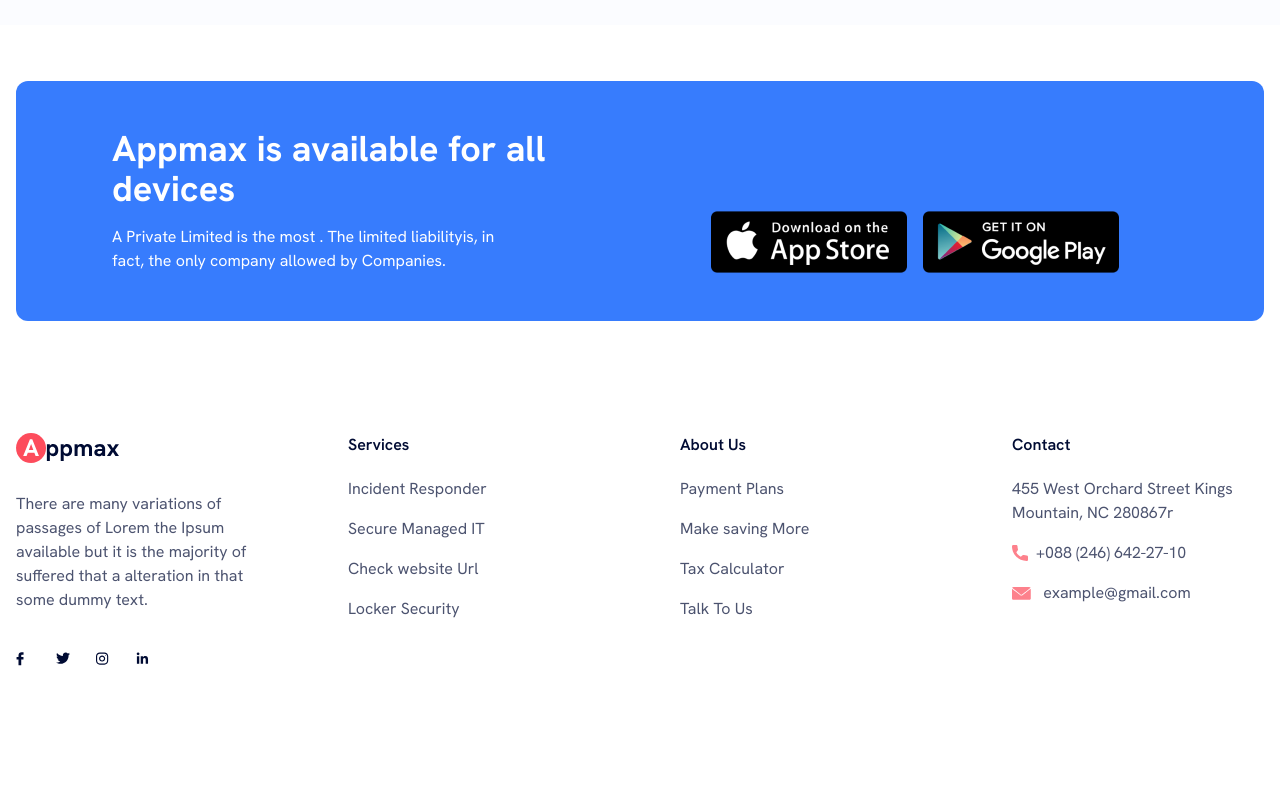
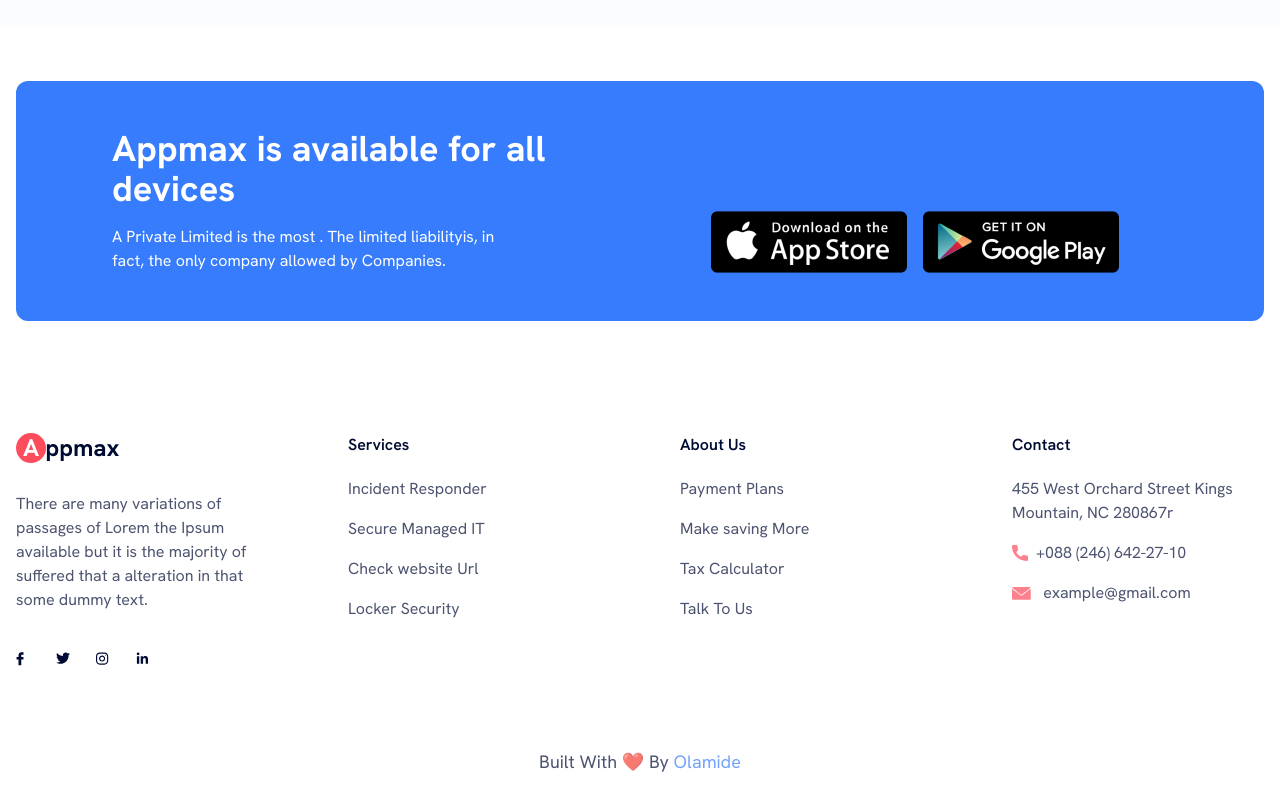
Before and after one commit to Danieljs-codes/AppMax-Landing-Page-1, a website built with Vite: page index.html in a window 1280 px wide. Shown: the part 5359-6159 px from the top of the page. Before the commit the page ends 6083 px from the top, so only its background shows below. Built offline with nearby package versions, Linux system fonts and the light colour scheme.

Commit message:
Added my link

```diff
--- a/index.html
+++ b/index.html
@@ -854,6 +854,14 @@
           </div>
         </div>
       </section>
+      <div class="flex items-center justify-center py-6">
+        <p class="text-lg text-accent opacity-70">
+          Built With ❤️ By
+          <a class="text-primary" href="https://twitter.com/Olamide_js"
+            >Olamide</a
+          >
+        </p>
+      </div>
     </main>
 
     <script type="module" src="/main.js"></script>
```
